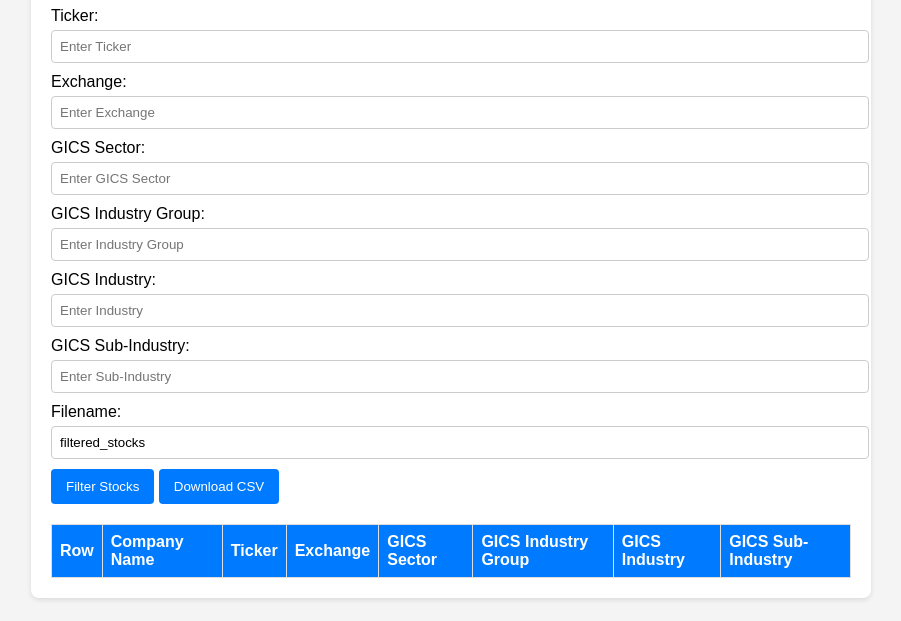
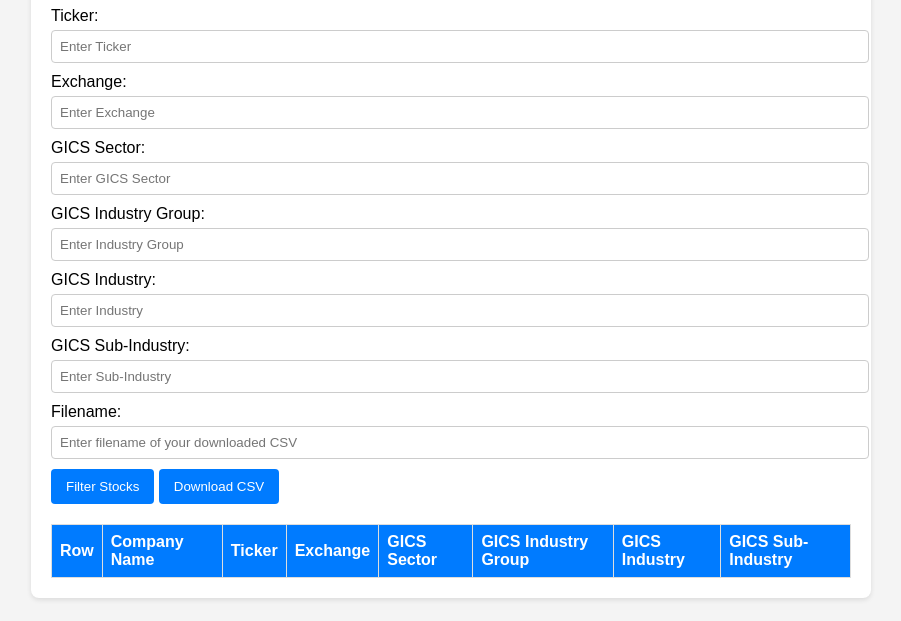
Before and after one commit to Drozeler/whartonstockinterface, a plain HTML site: page index.html in a window 1280 px wide. Shown: the part 179-800 px from the top of the page, without its empty margins (189-1090 px from the left). Drawn offline with Linux system fonts and the light colour scheme.

Commit message:
Update index.html

```diff
--- a/index.html
+++ b/index.html
@@ -32,7 +32,7 @@
             <label for="gics-sub-industry">GICS Sub-Industry:</label>
             <input type="text" id="gics-sub-industry" placeholder="Enter Sub-Industry">
             <label for="filename">Filename:</label>
-    <input type="text" id="filename" placeholder="Enter filename of your downloaded CSV" value="filtered_stocks">
+    <input type="text" id="filename" placeholder="Enter filename of your downloaded CSV">
 
             <button id="filterBtn">Filter Stocks</button>
             <button id="downloadBtn">Download CSV</button>
```
